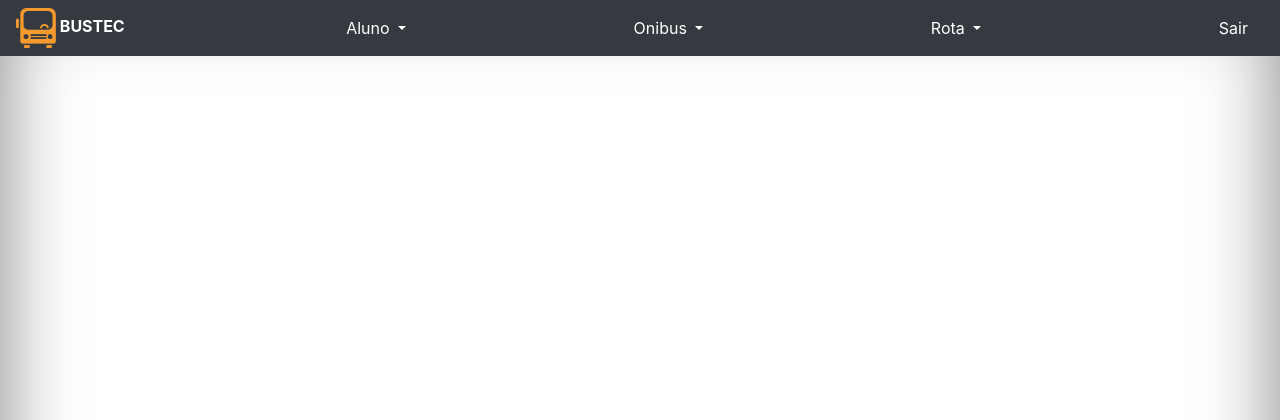
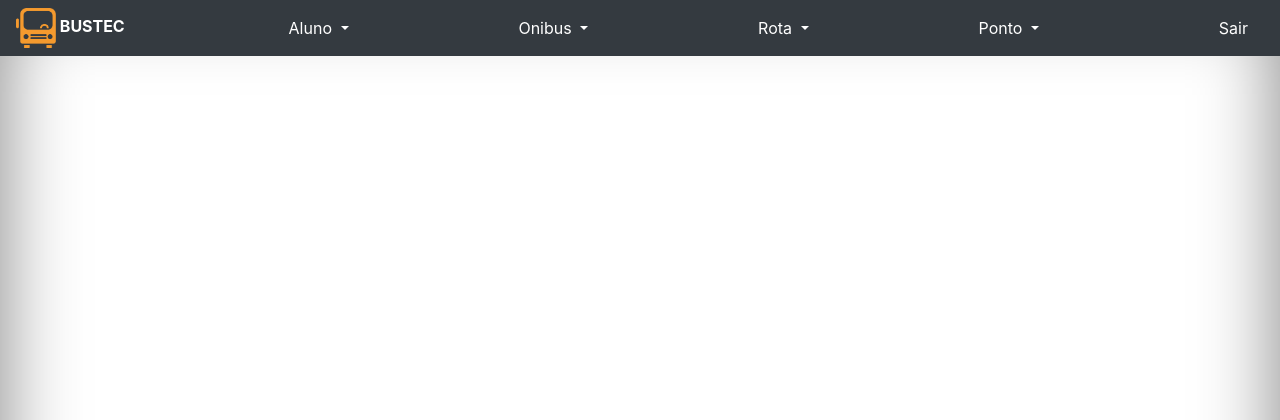
Before and after one commit to CarlosFalconJ/BusTec, a Symfony app: template API/templates/Home/home.html.twig in a window 1280 px wide. Shown: the top 420 px of the page. Run offline with Twig, Linux system fonts and the light colour scheme; the template is opened without the code that fills it, so the values that code supplies are empty; some libraries are stand-ins or nearby versions.

Commit message:
Adicionado links de navegação para ponto

```diff
--- a/API/templates/Base/barra_navegacao.html.twig
+++ b/API/templates/Base/barra_navegacao.html.twig
@@ -33,6 +33,16 @@
                 </div>
             </div>
 
+            <div class="dropdown">
+                <button class="dropdown-toggle botoes-navegacao" type="button" id="botao-navegacao-ponto" data-toggle="dropdown" aria-haspopup="true" aria-expanded="false">
+                    Ponto
+                </button>
+                <div class="dropdown-menu" aria-labelledby="dropdownMenuButton">
+                    <a id="cadastrar-ponto" class="dropdown-item" href="/ponto/cadastro">Cadastrar</a>
+                    <a id="listar-ponto" class="dropdown-item" href="/ponto/listar-todos">Listar</a>
+                </div>
+            </div>
+
             <a class="nav-link" href="">Sair</a>
         </nav>
     </div>
```
